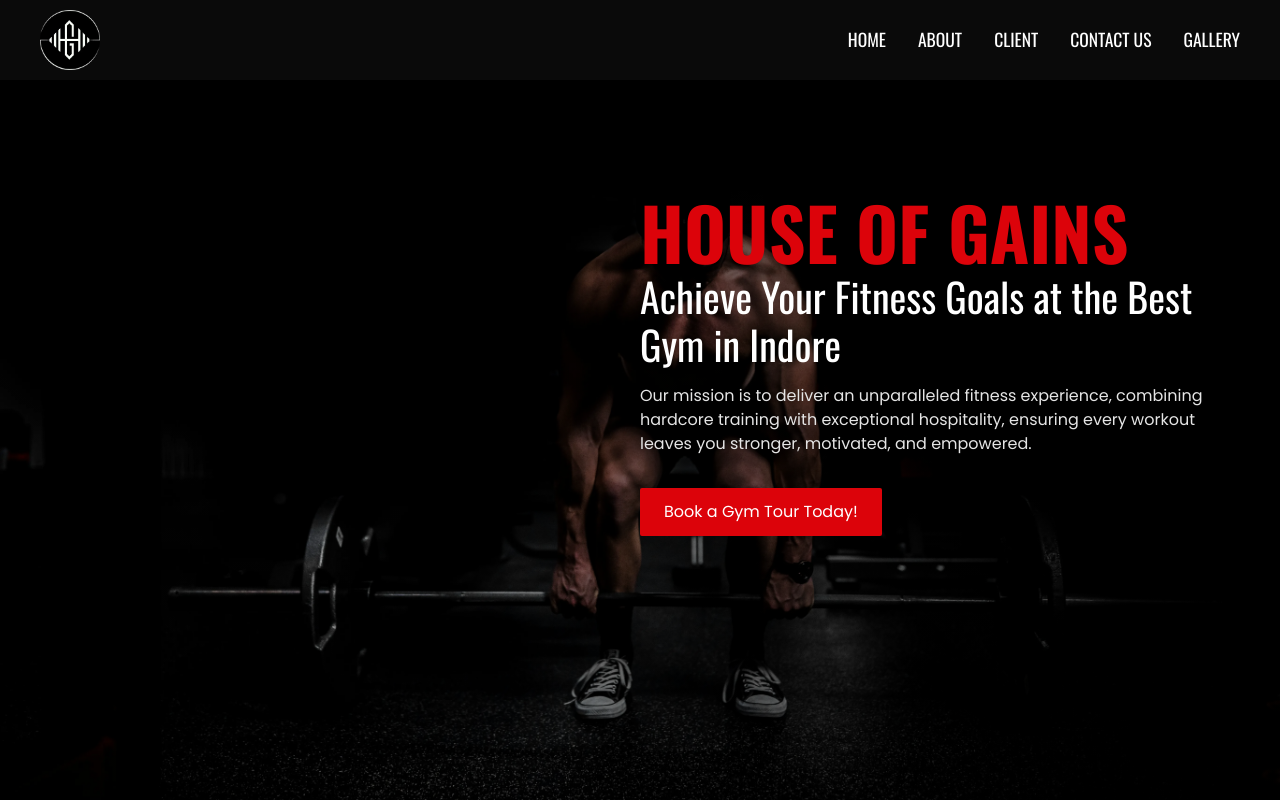
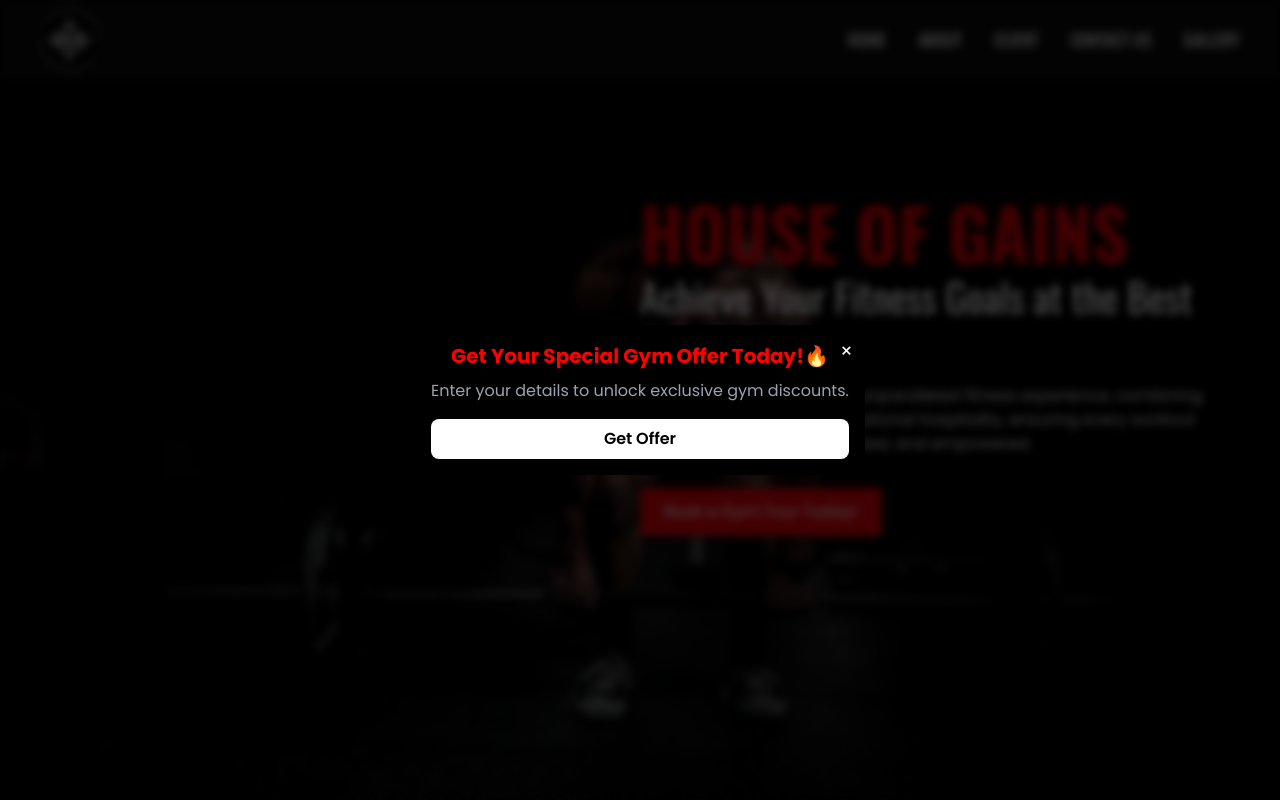
Before and after one commit to geetanshpardhi1/House_of_gains, a React (Vite) app: page / in a window 1280 px wide. Shown: the top 800 px of the page. Built offline with nearby package versions, Linux system fonts and the light colour scheme.

Commit message:
restored debug commit

```diff
--- a/src/App.jsx
+++ b/src/App.jsx
@@ -8,13 +8,13 @@ function App() {
   const [showPopup, setShowPopup] = useState(false);
   const location = useLocation();
 
-  // useEffect(() => {
-  //   const timer = setTimeout(() => {
-  //     setShowPopup(true);
-  //   }, 2000);
+  useEffect(() => {
+    const timer = setTimeout(() => {
+      setShowPopup(true);
+    }, 2000);
 
-  //   return () => clearTimeout(timer);
-  // }, []);
+    return () => clearTimeout(timer);
+  }, []);
 
   // Scroll to top when navigating between routes
   useEffect(() => {
```
